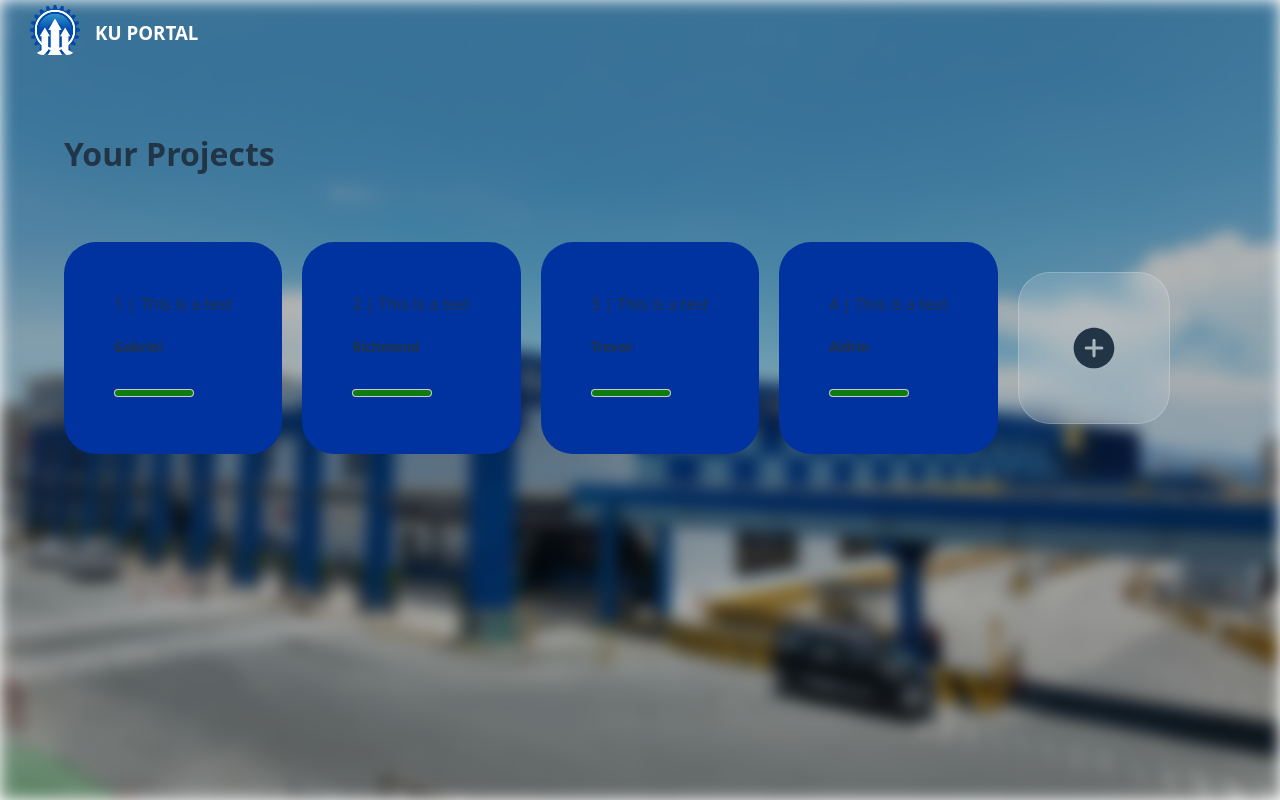
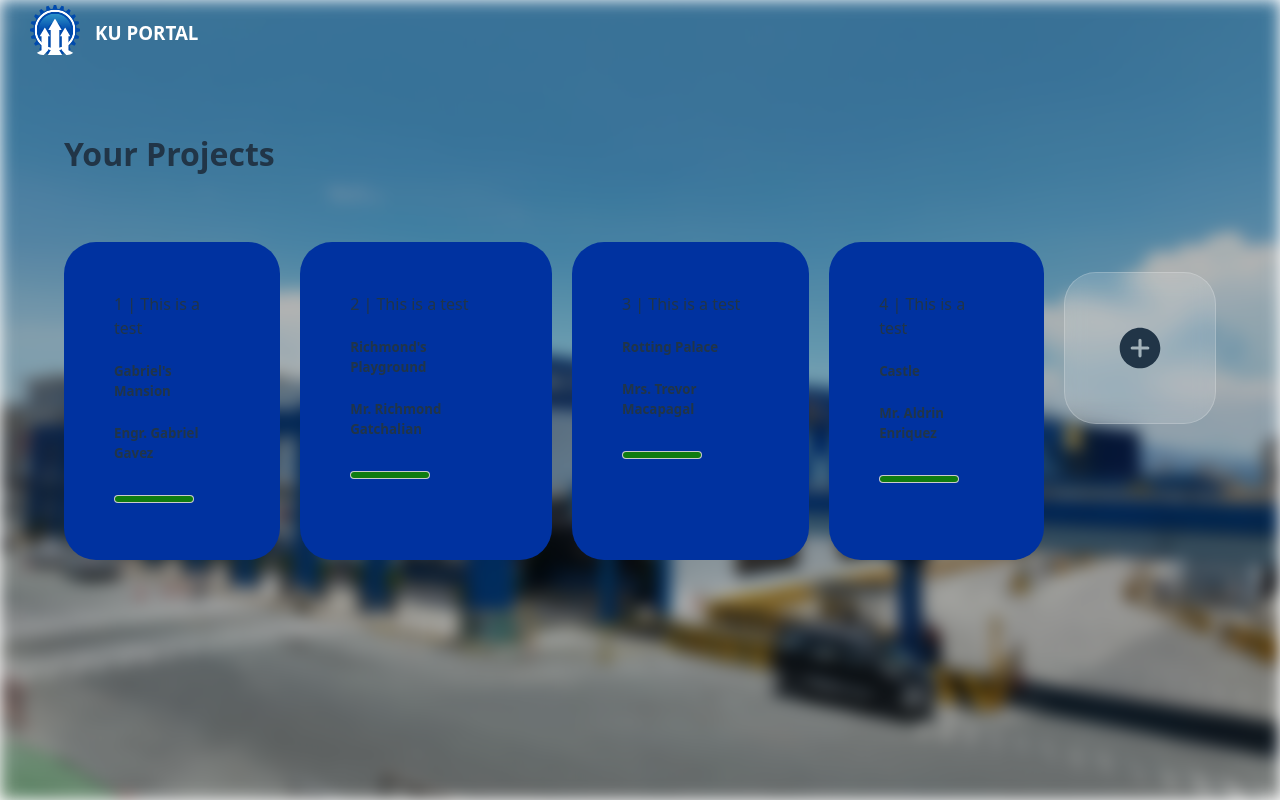
Before and after one commit to drinaissante/KeepUp, a React (Vite) app: page /projects in a window 1280 px wide. Built offline with nearby package versions, Linux system fonts and the light colour scheme.

Commit message:
Adding base /projects/iupload

```diff
--- /dev/null
+++ b/src/components/ZoomableCard.jsx
@@ -0,0 +1,33 @@
+import { useState } from "react";
+
+function ZoomableCard({ project }, key) {
+    const [ active, setActive ] = useState(false);
+
+    return (
+        <>
+            <div
+                key={key}
+                className={`project ${active ? "active" : ""}`}
+                onClick={() => setActive(true)}
+            >
+                <div>
+                    {project.id} | {project.text}
+                </div>
+
+                <h5>{project.title}</h5>
+
+                <h5>{project.owner}</h5>
+
+                <meter id={key} value={`${project.progress}`} />
+            </div>
+
+            {active && (
+                <div className="overlay" onClick={() => setActive(false)}>
+                    <button className="close-btn" onClick={() => setActive(false)}>X</button>
+                </div>
+            )}
+        </>
+    )
+}
+
+export default ZoomableCard
--- a/src/main.jsx
+++ b/src/main.jsx
@@ -5,13 +5,18 @@ import Home from './pages/Home.jsx'
 import Projects from './pages/Projects.jsx'
 
 import './index.css'
+import Upload from './pages/Upload.jsx'
 
 createRoot(document.getElementById('root')).render(
   <StrictMode>
     <BrowserRouter>
       <Routes>
         <Route index path='/' element={<Home />} />
+
         <Route path='/projects' element={<Projects /> } />
+
+        <Route path='/projects/upload' element={<Upload /> } />
+
       </Routes>
     </BrowserRouter>
   </StrictMode>,
--- a/src/pages/Projects.jsx
+++ b/src/pages/Projects.jsx
@@ -4,41 +4,51 @@ import NavBarNoInfo from '../components/NavBarNoInfo.jsx'
 
 import '../styles/Projects.css'
 import { IoAddCircle } from "react-icons/io5";
+import ZoomableCard from "../components/ZoomableCard.jsx";
+
+import "../styles/Projects.css"
+import { useNavigate } from "react-router-dom";
 
 // USE ZUSTAND
 const projects = [
     {
         id: "1",
-        owner: "Gabriel",
+        title: "Gabriel's Mansion",
+        owner: "Engr. Gabriel Gavez",
         text: "This is a test",
         progress: "50"
     },
 
     {
         id: "2",
-        owner: "Richmond",
+        title: "Richmond's Playground",
+        owner: "Mr. Richmond Gatchalian",
         text: "This is a test",
-        progress: "50"
+        progress: "10"
     },
 
 
     {
         id: "3",
-        owner: "Trevor",
+        title: "Rotting Palace",
+        owner: "Mrs. Trevor Macapagal",
         text: "This is a test",
-        progress: "50"
+        progress: "20"
     },
 
 
     {
         id: "4",
-        owner: "Aldrin",
+        title: "Castle",
+        owner: "Mr. Aldrin Enriquez",
         text: "This is a test",
-        progress: "50"
+        progress: "5"
     }
 ];
 
 function Projects() {
+
+    const navigate = useNavigate();
 
     useEffect(() => {
         // THIS IS WHERE THE DATA GETS RETRIEVED
@@ -57,22 +67,15 @@ function Projects() {
 
                 {projects.map((project, idx) => {
                     return (
-                    <div className="project" key={idx}>
-                            <div>
-                                {project.id} | {project.text}
-                            </div>
-
-                            <h5>{project.owner}</h5>
-
-                            <meter id={idx} value={project.progress} min="0" max="
-                            100" />
-                        </div>
+                        <ZoomableCard project={project} key={idx} />
                     );
                 })}
 
                 {/* only display after an initial one */}
                 <div>
-                    <IoAddCircle size={50} className="add-btn"/>
+                    <IoAddCircle size={50} className="add-btn" onClick={(e) => {
+                        navigate("/projects/upload")
+                    }}/>
                 </div>
 
             </div>
--- /dev/null
+++ b/src/pages/Upload.jsx
@@ -0,0 +1,13 @@
+import NavBarNoInfo from "../components/NavBarNoInfo.jsx"
+
+function Upload() {
+    return (
+        <div className="upload">
+            <NavBarNoInfo />
+
+
+        </div>
+    )
+}
+
+export default Upload
--- a/src/styles/Projects.css
+++ b/src/styles/Projects.css
@@ -34,6 +34,53 @@
     padding: 50px;
 
     border-radius: 2rem;
+
+}
+
+.project.active {
+    position: fixed;
+
+    top: 60%;
+    left: 50%;
+    width: 90vw;
+    height: 90vh;
+
+    background-color: white;
+    color: black;
+
+    transform: translateY(-50%, -60%);
+    animation: slideUp 0.5s forwards ease-in-out;
+
+    border-radius: 15px;
+    z-index: 1000;
+}
+
+.overlay {
+    position: fixed;
+    inset: 0;
+    background-color: rgba(0, 0, 0, 0.5);
+    z-index: 999;
+}
+
+.close-btn {
+    position: absolute;
+    top: 20px;
+    right: 20px;
+    font-size: 2rem;
+    background: transparent;
+    border: none;
+    color: white;
+    cursor: pointer;
+}
+
+.project.active:hover {
+    background-color: white;
+    cursor: auto;
+}
+
+.project:hover {
+    background: rgba(0, 0, 255, 0.5);
+    cursor: pointer;
 }
 
 .content {
@@ -54,6 +101,8 @@
     border-radius: 2rem;
 
     padding: 50px;
+
+    cursor: pointer;
 }
 
 /* Mobile */
@@ -68,5 +117,17 @@
 
     .add-btn {
         width: 70%;
+        margin: 0;
     }
 }
+
+/* keyframes for sliding up */
+@keyframes slideUp {
+    from {
+        transform: translateY(100%);
+    }
+
+    to {
+        transform: translateY(0);
+    }
+}
```
